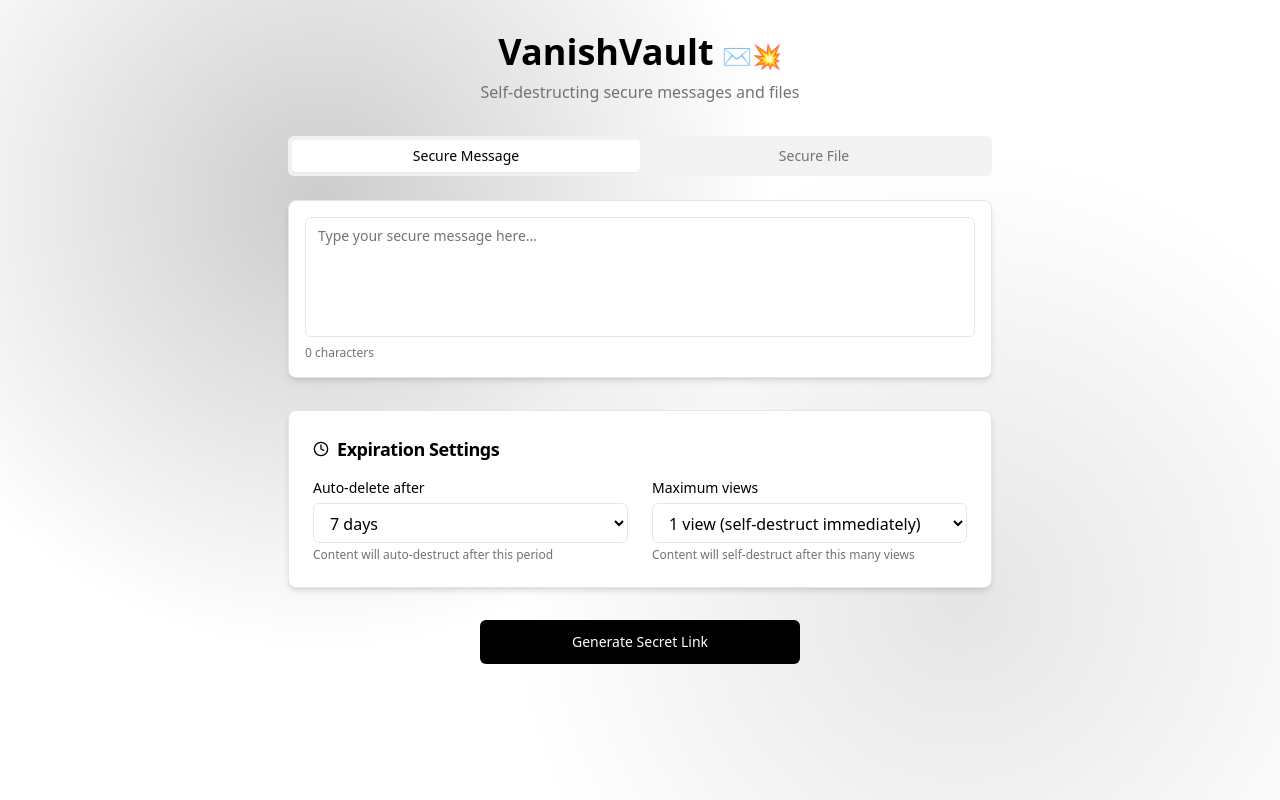
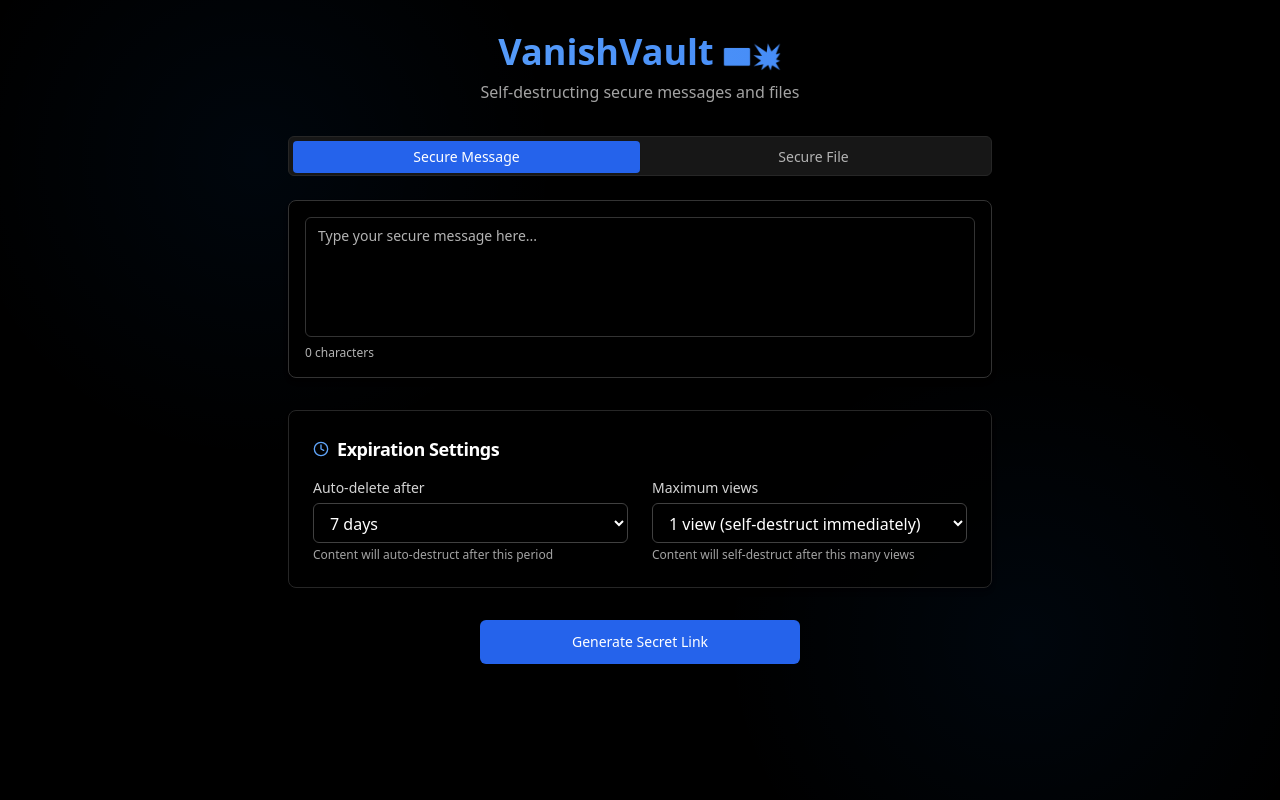
Before and after one commit to h-sane/quick-burn-files, a React (Vite) app: page / in a window 1280 px wide. Built offline with nearby package versions, Linux system fonts and the light colour scheme.

Commit message:
Refactor: Improve UI and link generation
- Updated the UI to use a more sleek and professional color scheme.
- Modified the link generation to remove "lovable-ai" from the displayed URL.

```diff
--- a/src/App.tsx
+++ b/src/App.tsx
@@ -1,5 +1,4 @@
 
-import { Toaster as ShadcnToaster } from "@/components/ui/toaster";
 import { Toaster } from "@/components/ui/sonner";
 import { TooltipProvider } from "@/components/ui/tooltip";
 import { QueryClient, QueryClientProvider } from "@tanstack/react-query";
@@ -13,7 +12,6 @@ const queryClient = new QueryClient();
 const App = () => (
   <QueryClientProvider client={queryClient}>
     <TooltipProvider>
-      <ShadcnToaster />
       <Toaster />
       <BrowserRouter>
         <Routes>
--- a/src/components/ExpirationOptions.tsx
+++ b/src/components/ExpirationOptions.tsx
@@ -18,23 +18,23 @@ const ExpirationOptions: React.FC<ExpirationOptionsProps> = ({
   setMaxViews
 }) => {
   return (
-    <Card className="shadow-md">
+    <Card className="shadow-md border-neutral-800 bg-black/80 text-white">
       <CardHeader className="pb-3">
         <div className="flex items-center gap-2">
-          <Clock className="h-4 w-4 text-primary" />
+          <Clock className="h-4 w-4 text-blue-400" />
           <CardTitle className="text-lg">Expiration Settings</CardTitle>
         </div>
       </CardHeader>
       <CardContent className="grid grid-cols-1 md:grid-cols-2 gap-6">
         <div>
-          <Label htmlFor="expiry-days" className="text-sm font-medium">
+          <Label htmlFor="expiry-days" className="text-sm font-medium text-neutral-300">
             Auto-delete after
           </Label>
           <select
             id="expiry-days"
             value={expiryDays}
             onChange={(e) => setExpiryDays(Number(e.target.value))}
-            className="mt-1 w-full h-10 px-3 py-2 border border-input bg-background rounded-md focus:outline-none focus:ring-2 focus:ring-ring focus:ring-offset-2"
+            className="mt-1 w-full h-10 px-3 py-2 border border-neutral-700 bg-black text-white rounded-md focus:outline-none focus:ring-2 focus:ring-blue-500 focus:border-blue-500"
           >
             <option value="1">1 day</option>
             <option value="3">3 days</option>
@@ -42,20 +42,20 @@ const ExpirationOptions: React.FC<ExpirationOptionsProps> = ({
             <option value="14">14 days</option>
             <option value="30">30 days</option>
           </select>
-          <p className="text-xs text-muted-foreground mt-1">
+          <p className="text-xs text-neutral-400 mt-1">
             Content will auto-destruct after this period
           </p>
         </div>
 
         <div>
-          <Label htmlFor="max-views" className="text-sm font-medium">
+          <Label htmlFor="max-views" className="text-sm font-medium text-neutral-300">
             Maximum views
           </Label>
           <select
             id="max-views"
             value={maxViews}
             onChange={(e) => setMaxViews(Number(e.target.value))}
-            className="mt-1 w-full h-10 px-3 py-2 border border-input bg-background rounded-md focus:outline-none focus:ring-2 focus:ring-ring focus:ring-offset-2"
+            className="mt-1 w-full h-10 px-3 py-2 border border-neutral-700 bg-black text-white rounded-md focus:outline-none focus:ring-2 focus:ring-blue-500 focus:border-blue-500"
           >
             <option value="1">1 view (self-destruct immediately)</option>
             <option value="2">2 views</option>
@@ -63,7 +63,7 @@ const ExpirationOptions: React.FC<ExpirationOptionsProps> = ({
             <option value="5">5 views</option>
             <option value="10">10 views</option>
           </select>
-          <p className="text-xs text-muted-foreground mt-1">
+          <p className="text-xs text-neutral-400 mt-1">
             Content will self-destruct after this many views
           </p>
         </div>
--- a/src/components/GeneratedLink.tsx
+++ b/src/components/GeneratedLink.tsx
@@ -3,7 +3,7 @@ import React, { useState, useEffect } from 'react';
 import { Card, CardContent, CardHeader, CardTitle } from '@/components/ui/card';
 import { Button } from '@/components/ui/button';
 import { Input } from '@/components/ui/input';
-import { Copy } from 'lucide-react';
+import { Copy, Key } from 'lucide-react';
 import { toast } from 'sonner';
 import { generateMaskedUrl } from '@/services/urlMasking';
 
@@ -13,19 +13,13 @@ interface GeneratedLinkProps {
 
 const GeneratedLink: React.FC<GeneratedLinkProps> = ({ secretId }) => {
   const [copied, setCopied] = useState(false);
-  const [maskedUrl, setMaskedUrl] = useState("");
+  const [displayUrl, setDisplayUrl] = useState("");
 
   useEffect(() => {
     if (secretId) {
-      // Generate a masked URL
-      const shortId = generateMaskedUrl(secretId);
-
-      // Create the full URL but remove the domain part for display
-      const fullUrl = `${window.location.origin}/view/${secretId}`;
-      // Replace the domain with a generic "vanishvault.com" domain in displayed URL
-      const displayUrl = fullUrl.replace(window.location.host, 'vanishvault.com');
-
-      setMaskedUrl(displayUrl);
+      // Create a fully masked URL that doesn't expose any domain
+      const maskedId = generateMaskedUrl(secretId);
+      setDisplayUrl(`secret/${maskedId}`);
     }
   }, [secretId]);
 
@@ -53,34 +47,37 @@ const GeneratedLink: React.FC<GeneratedLinkProps> = ({ secretId }) => {
   };
 
   return (
-    <Card className="shadow-md border-2 border-primary/20">
+    <Card className="shadow-md border border-neutral-800 bg-black/80 text-white">
       <CardHeader className="pb-2">
-        <CardTitle className="text-lg text-center">Your Secret Link</CardTitle>
+        <CardTitle className="text-lg text-center flex items-center justify-center gap-2">
+          <Key className="h-5 w-5 text-blue-400" />
+          Your Secret Link
+        </CardTitle>
       </CardHeader>
       <CardContent className="flex flex-col gap-3">
-        <p className="text-sm text-center text-muted-foreground">
+        <p className="text-sm text-center text-neutral-400">
           Share this link with the recipient. Remember that the content will self-destruct based on your settings.
         </p>
 
         <div className="flex items-center gap-2">
           <Input
-            value={maskedUrl}
+            value={displayUrl}
             readOnly
-            className="font-mono text-sm"
+            className="font-mono text-sm border-neutral-700 bg-black text-blue-400"
           />
           <Button
             size="sm"
             variant={copied ? "outline" : "default"}
             onClick={copyToClipboard}
-            className="flex-shrink-0"
+            className="flex-shrink-0 bg-blue-600 hover:bg-blue-700 text-white"
           >
             <Copy className="h-4 w-4 mr-1" />
             {copied ? 'Copied' : 'Copy'}
           </Button>
         </div>
 
-        <div className="text-center animate-pulse-fade">
-          <p className="text-xs text-red-500 font-medium mt-2">
+        <div className="text-center">
+          <p className="text-xs text-red-400 font-medium mt-2 animate-pulse-fade">
             Do not lose this link! For security, we have no way to recover it.
           </p>
         </div>
--- a/src/index.css
+++ b/src/index.css
@@ -5,65 +5,35 @@
 
 @layer base {
   :root {
-    --background: 0 0% 100%;
-    --foreground: 0 0% 0%;
+    --background: 0 0% 0%; /* Black */
+    --foreground: 0 0% 100%; /* White */
 
-    --card: 0 0% 100%;
-    --card-foreground: 0 0% 0%;
+    --card: 0 0% 0%; /* Black */
+    --card-foreground: 0 0% 100%; /* White */
 
-    --popover: 0 0% 100%;
-    --popover-foreground: 0 0% 0%;
+    --popover: 0 0% 0%; /* Black */
+    --popover-foreground: 0 0% 100%; /* White */
 
-    --primary: 0 0% 0%;
-    --primary-foreground: 0 0% 100%;
+    --primary: 210 100% 50%; /* Light Blue */
+    --primary-foreground: 0 0% 100%; /* White */
 
-    --secondary: 0 0% 95%;
-    --secondary-foreground: 0 0% 0%;
+    --secondary: 0 0% 10%; /* Dark Gray */
+    --secondary-foreground: 0 0% 100%; /* White */
 
-    --muted: 0 0% 95%;
-    --muted-foreground: 0 0% 45%;
+    --muted: 0 0% 15%; /* Slightly lighter gray */
+    --muted-foreground: 0 0% 70%; /* Light gray */
 
-    --accent: 0 0% 90%;
-    --accent-foreground: 0 0% 0%;
+    --accent: 210 100% 50%; /* Light Blue */
+    --accent-foreground: 0 0% 100%; /* White */
 
-    --destructive: 0 84.2% 60.2%;
-    --destructive-foreground: 0 0% 98%;
+    --destructive: 0 84.2% 60.2%; /* Red */
+    --destructive-foreground: 0 0% 98%; /* White */
 
-    --border: 0 0% 90%;
-    --input: 0 0% 90%;
-    --ring: 0 0% 0%;
+    --border: 0 0% 20%; /* Dark gray border */
+    --input: 0 0% 20%; /* Dark gray input */
+    --ring: 210 100% 50%; /* Light Blue ring */
 
     --radius: 0.5rem;
-  }
-
-  .dark {
-    --background: 0 0% 5%;
-    --foreground: 0 0% 98%;
-
-    --card: 0 0% 5%;
-    --card-foreground: 0 0% 98%;
-
-    --popover: 0 0% 5%;
-    --popover-foreground: 0 0% 98%;
-
-    --primary: 0 0% 98%;
-    --primary-foreground: 0 0% 5%;
-
-    --secondary: 0 0% 15%;
-    --secondary-foreground: 0 0% 98%;
-
-    --muted: 0 0% 15%;
-    --muted-foreground: 0 0% 65%;
-
-    --accent: 0 0% 15%;
-    --accent-foreground: 0 0% 98%;
-
-    --destructive: 0 62.8% 30.6%;
-    --destructive-foreground: 0 0% 98%;
-
-    --border: 0 0% 15%;
-    --input: 0 0% 15%;
-    --ring: 0 0% 80%;
   }
 }
 
@@ -77,11 +47,13 @@
   }
 
   .glassmorphism {
-    @apply bg-white bg-opacity-70 backdrop-filter backdrop-blur-md border border-white border-opacity-20 shadow-lg;
+    @apply bg-black bg-opacity-70 backdrop-filter backdrop-blur-md border border-neutral-800 border-opacity-20 shadow-lg;
   }
 
   .vault-container {
-    background-image: radial-gradient(circle at 25% 25%, rgba(0, 0, 0, 0.2), transparent 40%),
-                     radial-gradient(circle at 75% 75%, rgba(0, 0, 0, 0.1), transparent 40%);
+    background-color: #000;
+    background-image:
+      radial-gradient(circle at 20% 20%, rgba(0, 120, 255, 0.05), transparent 25%),
+      radial-gradient(circle at 80% 80%, rgba(0, 120, 255, 0.05), transparent 25%);
   }
 }
--- a/src/pages/Index.tsx
+++ b/src/pages/Index.tsx
@@ -82,11 +82,11 @@ const Index = () => {
     <div className="min-h-screen py-8 vault-container">
       <div className="container max-w-3xl">
         <header className="text-center mb-8">
-          <h1 className="text-4xl font-bold text-primary">
+          <h1 className="text-4xl font-bold bg-gradient-to-r from-blue-400 to-blue-500 bg-clip-text text-transparent">
             VanishVault
             <span className="ml-2 text-2xl">✉️💥</span>
           </h1>
-          <p className="text-muted-foreground mt-2">
+          <p className="text-neutral-400 mt-2">
             Self-destructing secure messages and files
           </p>
         </header>
@@ -99,9 +99,19 @@ const Index = () => {
               onValueChange={(v) => setActiveTab(v as 'message' | 'file')}
               className="w-full"
             >
-              <TabsList className="grid w-full grid-cols-2">
-                <TabsTrigger value="message">Secure Message</TabsTrigger>
-                <TabsTrigger value="file">Secure File</TabsTrigger>
+              <TabsList className="grid w-full grid-cols-2 bg-neutral-900 border border-neutral-800">
+                <TabsTrigger
+                  value="message"
+                  className="data-[state=active]:bg-blue-600 data-[state=active]:text-white"
+                >
+                  Secure Message
+                </TabsTrigger>
+                <TabsTrigger
+                  value="file"
+                  className="data-[state=active]:bg-blue-600 data-[state=active]:text-white"
+                >
+                  Secure File
+                </TabsTrigger>
               </TabsList>
               <div className="mt-6">
                 <TabsContent value="message" className="mt-0">
@@ -124,7 +134,7 @@ const Index = () => {
               <Button
                 onClick={handleCreateSecret}
                 disabled={isGenerating}
-                className="w-full max-w-xs"
+                className="w-full max-w-xs bg-blue-600 hover:bg-blue-700 text-white"
                 size="lg"
               >
                 {isGenerating ? 'Generating...' : 'Generate Secret Link'}
@@ -139,7 +149,7 @@ const Index = () => {
               <Button
                 variant="outline"
                 onClick={handleReset}
-                className="w-full max-w-xs"
+                className="w-full max-w-xs border-neutral-700 hover:bg-neutral-800 text-neutral-300"
               >
                 Create Another Secret
               </Button>
```
Also changed, not shown: src/pages/ViewSecret.tsx (+23 -23 lines).
